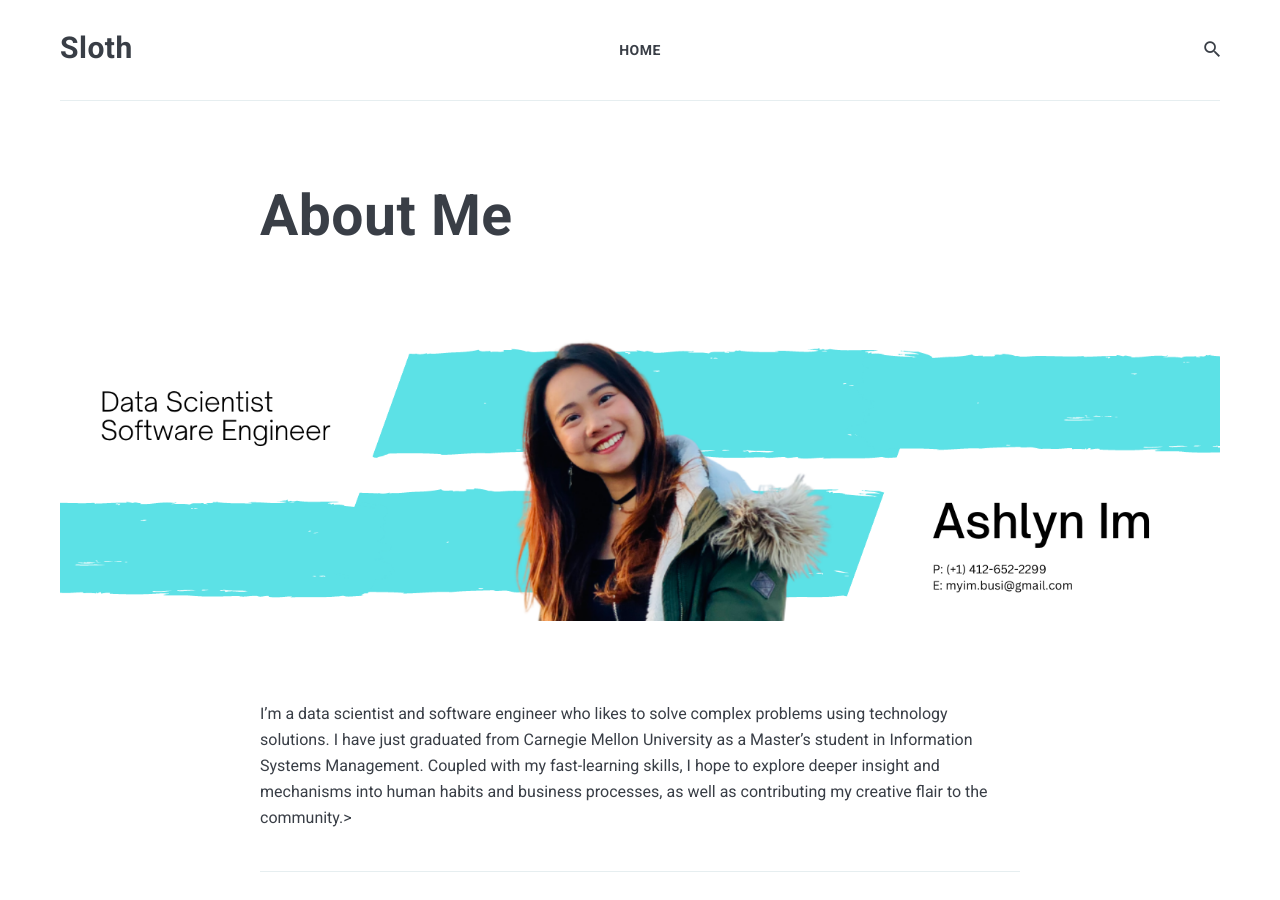
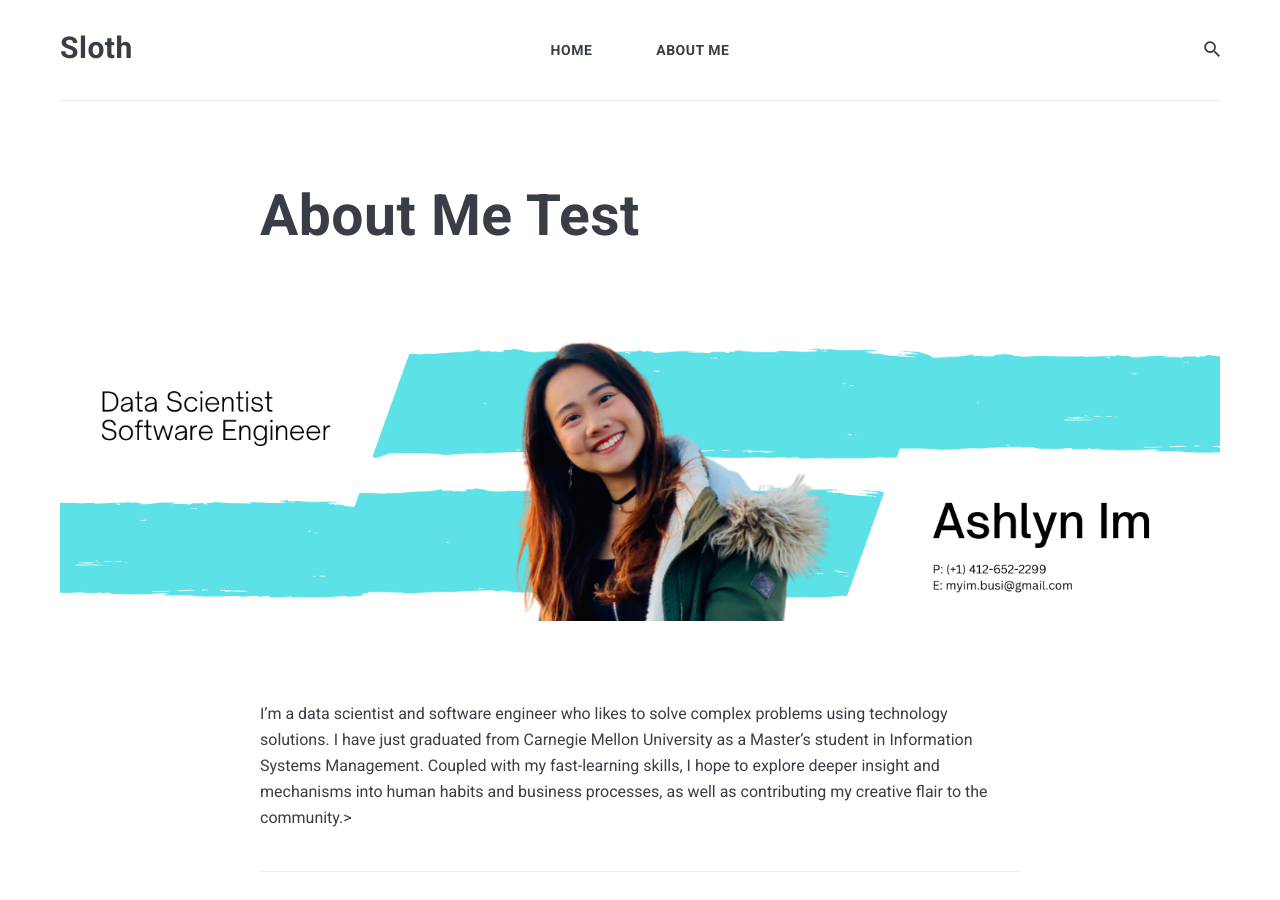
Before and after one commit to imychangemaker/ashlynim, a Jekyll site: the page built from _pages/about.md, in a window 1280 px wide and 900 px high. Built offline with Jekyll 4.4.1, drawn with Linux system fonts in a browser that asks for light colours; nearby versions of some CDN libraries.

Commit message:
Update about.md

```diff
--- a/_pages/about.md
+++ b/_pages/about.md
@@ -1,6 +1,7 @@
 ---
 layout: page
-title: About Me
+navheader: About Me
+title: About Me Test
 permalink: /aboutme/
 banner: ashlyn_im_github_banner.png
 ---
```
